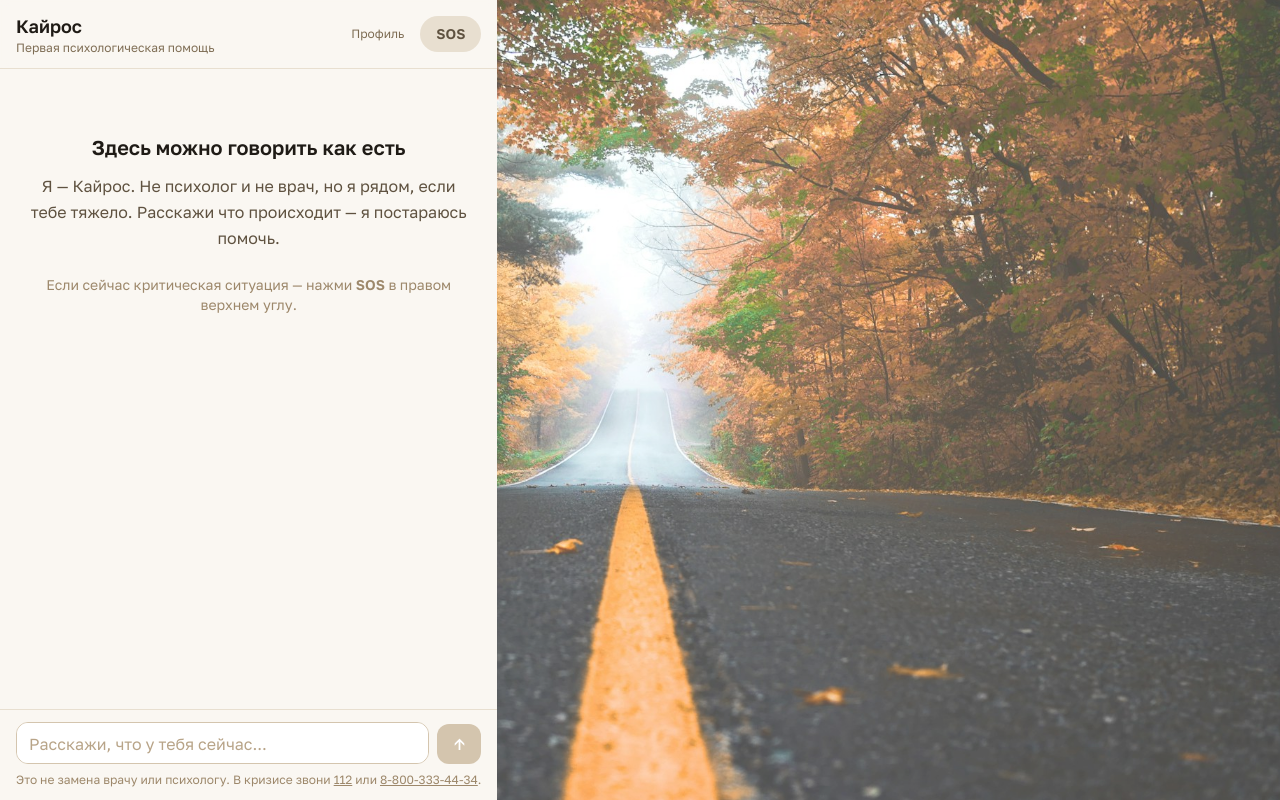
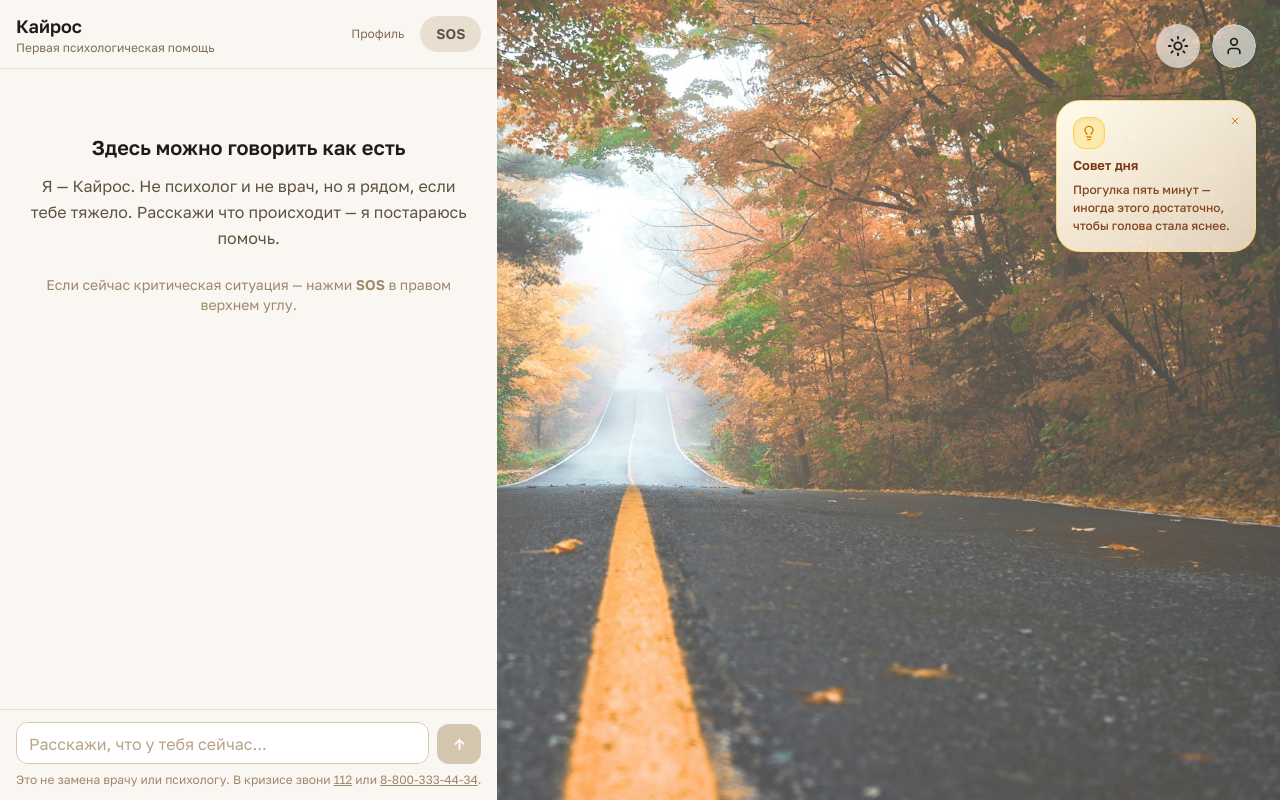
Before and after one commit to IAmYourPlayboy/Kairos-Psychologist-AI, a Next.js app in the folder frontend/: page /chat in a window 1280 px wide. Built offline with nearby package versions, Linux system fonts and the light colour scheme.

Commit message:
feat(frontend): add RightDock with ThemeToggle, Avatar, TipCard

```diff
--- a/frontend/components/Layout/AppShell.tsx
+++ b/frontend/components/Layout/AppShell.tsx
@@ -3,13 +3,15 @@
 import { Toaster } from "sonner";
 
 import { Background } from "@/components/Layout/Background";
+import { RightDock } from "@/components/Layout/RightDock";
 import { useTheme } from "@/hooks/useTheme";
 
 /**
  * Корневой shell приложения.
  *
  * Phase 2: добавлен слой Background (wallpaper + overlay).
- * В Phase 3 — Sidebar и RightDock.
+ * Phase 2.11: добавлен RightDock (ThemeToggle + Avatar + TipCard).
+ * В Phase 3 — Sidebar.
  *
  * Фон задаётся через Background компонент с next/image и useWallpaper.
  * children — рендерит контент конкретной страницы (chat / profile / settings).
@@ -24,6 +26,7 @@ export function AppShell({ children }: { children: React.ReactNode }) {
       <main className="relative z-10 flex h-full w-full">
         {children}
       </main>
+      <RightDock />
     </div>
   );
 }
--- /dev/null
+++ b/frontend/components/Layout/RightDock.tsx
@@ -0,0 +1,62 @@
+"use client";
+
+import Link from "next/link";
+import { usePathname } from "next/navigation";
+import { User } from "lucide-react";
+
+import { Avatar, AvatarFallback } from "@/components/ui/Avatar";
+import { ThemeToggle } from "@/components/Layout/ThemeToggle";
+import { TipCard } from "@/components/Layout/TipCard";
+import { cn } from "@/lib/cn";
+import { useTheme } from "@/hooks/useTheme";
+import { useThemeTokens } from "@/hooks/useThemeTokens";
+
+/**
+ * Правый плавающий dock: тоггл темы + аватар (ведёт на /profile) + TipCard.
+ *
+ * SOS-кнопка добавляется в Phase 5 — она требует доступа к crisisLevel
+ * из useChat-контекста, поэтому будет рендериться внутри ChatContainer
+ * и абсолютно позиционироваться в этой же области.
+ *
+ * Скрывается на узких экранах (<768px).
+ */
+export function RightDock() {
+  const t = useThemeTokens();
+  const { isDark } = useTheme();
+  const pathname = usePathname();
+  const isOnProfile = pathname.startsWith("/profile");
+
+  return (
+    <aside
+      className="hidden md:flex absolute right-0 top-0 h-full w-[260px] lg:w-[280px] flex-col p-6 gap-4 items-end z-20 pointer-events-none"
+      aria-label="Дополнительная панель"
+    >
+      <div className="flex items-center gap-3 pointer-events-auto">
+        <ThemeToggle />
+        <Link
+          href={isOnProfile ? "/chat" : "/profile"}
+          aria-label={isOnProfile ? "Вернуться в чат" : "Открыть профиль"}
+        >
+          <Avatar
+            className={cn(
+              "size-11 cursor-pointer ring-2 ring-transparent transition-all duration-300 hover:scale-105 active:scale-95 shadow-md",
+              isOnProfile && (isDark ? "ring-white/50" : "ring-accent-500/50"),
+            )}
+          >
+            <AvatarFallback
+              className={cn(
+                "backdrop-blur-xl font-medium border",
+                t.glassSidebar,
+                t.textMain,
+              )}
+            >
+              <User className="size-5" />
+            </AvatarFallback>
+          </Avatar>
+        </Link>
+      </div>
+
+      <TipCard />
+    </aside>
+  );
+}
```
